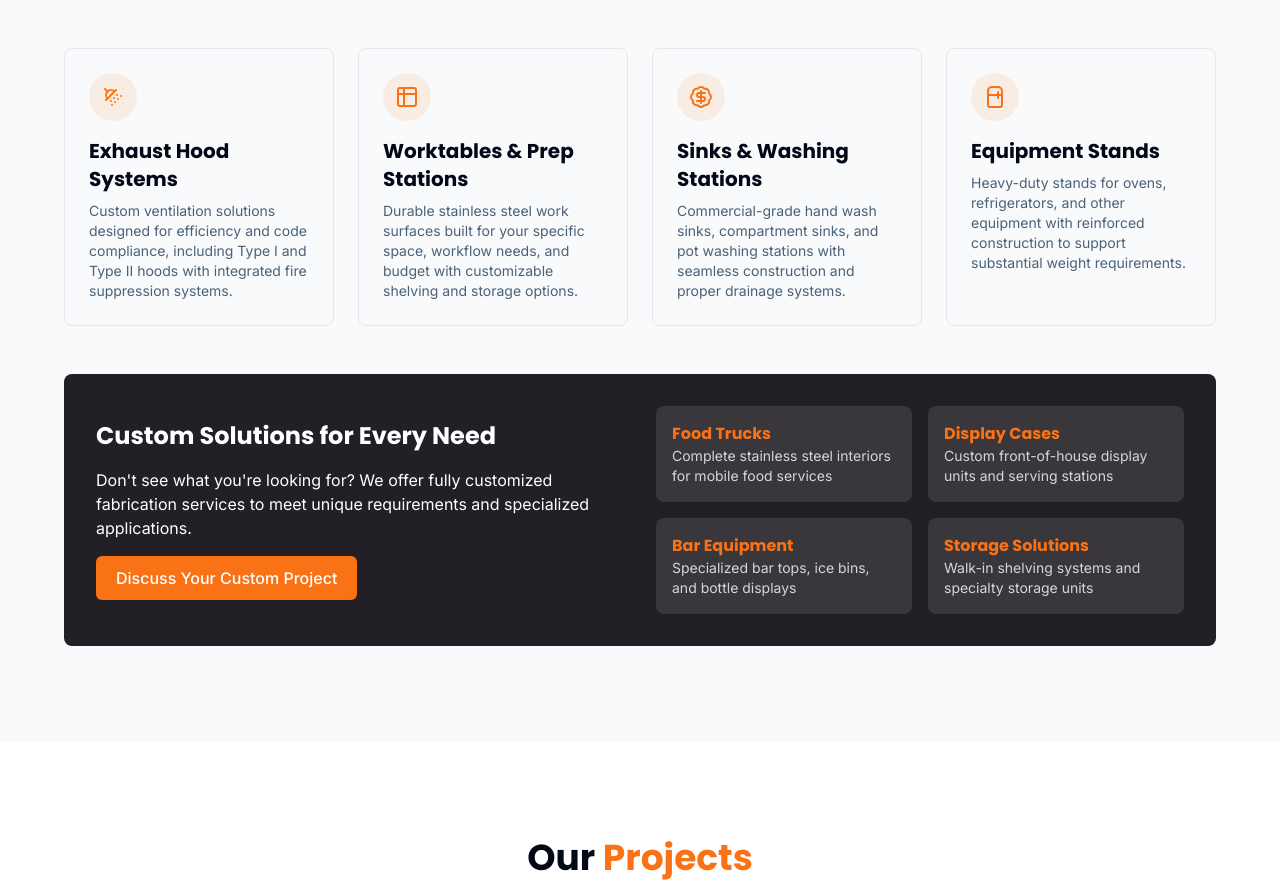
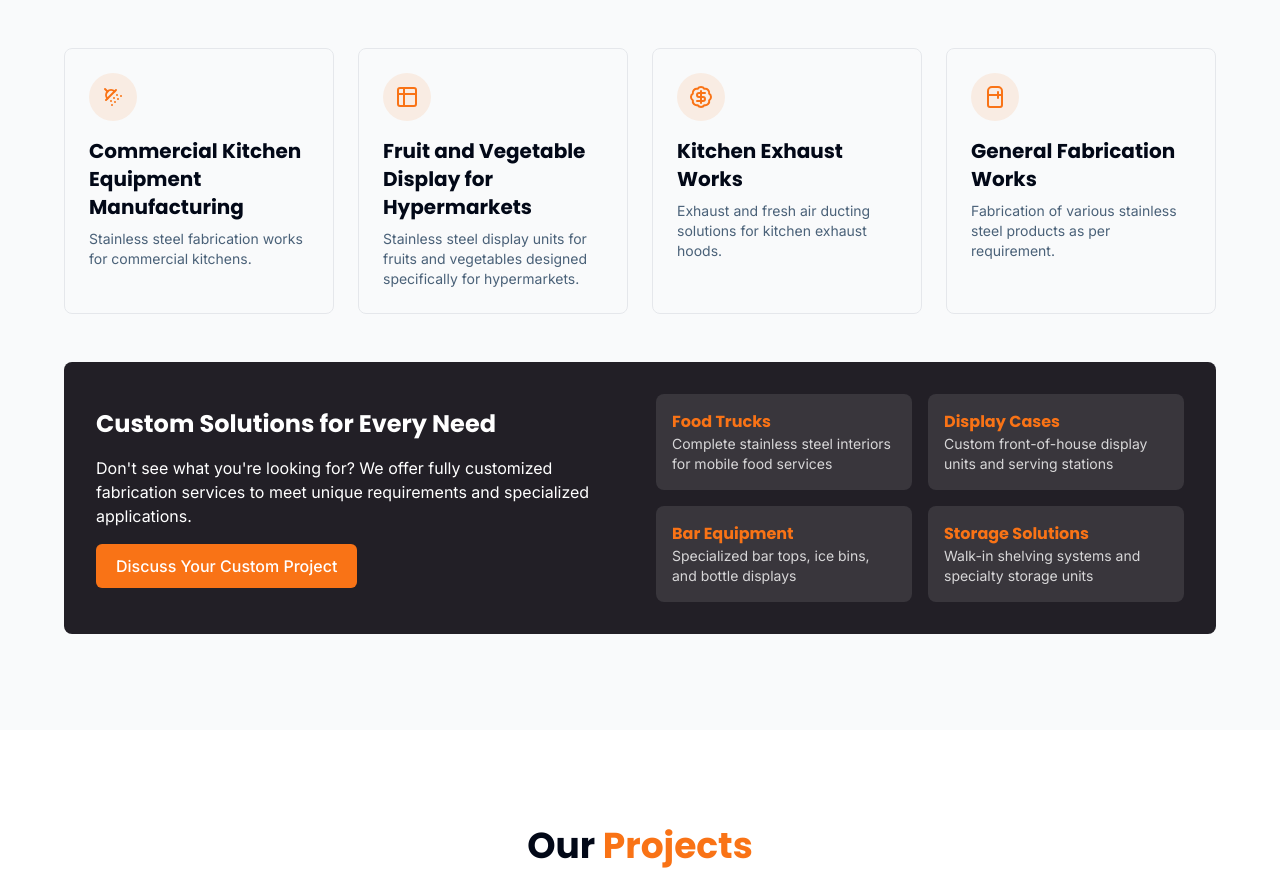
Before and after one commit to muhammedadnanv/metalcraft-webforge-design, a React (Vite) app: page / in a window 1280 px wide. Shown: the part 1860-2745 px from the top of the page. Built offline with nearby package versions, Linux system fonts and the light colour scheme.

Commit message:
Update Services.tsx

```diff
--- a/src/components/Services.tsx
+++ b/src/components/Services.tsx
@@ -31,23 +31,23 @@ const ServiceCard = ({ title, description, icon, className, animationDelay }: Se
 const Services = () => {
   const services = [
     {
-      title: "Exhaust Hood Systems",
-      description: "Custom ventilation solutions designed for efficiency and code compliance, including Type I and Type II hoods with integrated fire suppression systems.",
+      title: "Commercial Kitchen Equipment Manufacturing",
+      description: "Stainless steel fabrication works for commercial kitchens.",
       icon: <ShowerHead size={24} />
     },
     {
-      title: "Worktables & Prep Stations",
-      description: "Durable stainless steel work surfaces built for your specific space, workflow needs, and budget with customizable shelving and storage options.",
+      title: "Fruit and Vegetable Display for Hypermarkets",
+      description: "Stainless steel display units for fruits and vegetables designed specifically for hypermarkets.",
       icon: <Table2 size={24} />
     },
     {
-      title: "Sinks & Washing Stations",
-      description: "Commercial-grade hand wash sinks, compartment sinks, and pot washing stations with seamless construction and proper drainage systems.",
+      title: " Kitchen Exhaust Works",
+      description: "Exhaust and fresh air ducting solutions for kitchen exhaust hoods.",
       icon: <BadgeDollarSign size={24} />
     },
     {
-      title: "Equipment Stands",
-      description: "Heavy-duty stands for ovens, refrigerators, and other equipment with reinforced construction to support substantial weight requirements.",
+      title: "General Fabrication Works",
+      description: "Fabrication of various stainless steel products as per requirement.",
       icon: <Refrigerator size={24} />
     }
   ];
```
